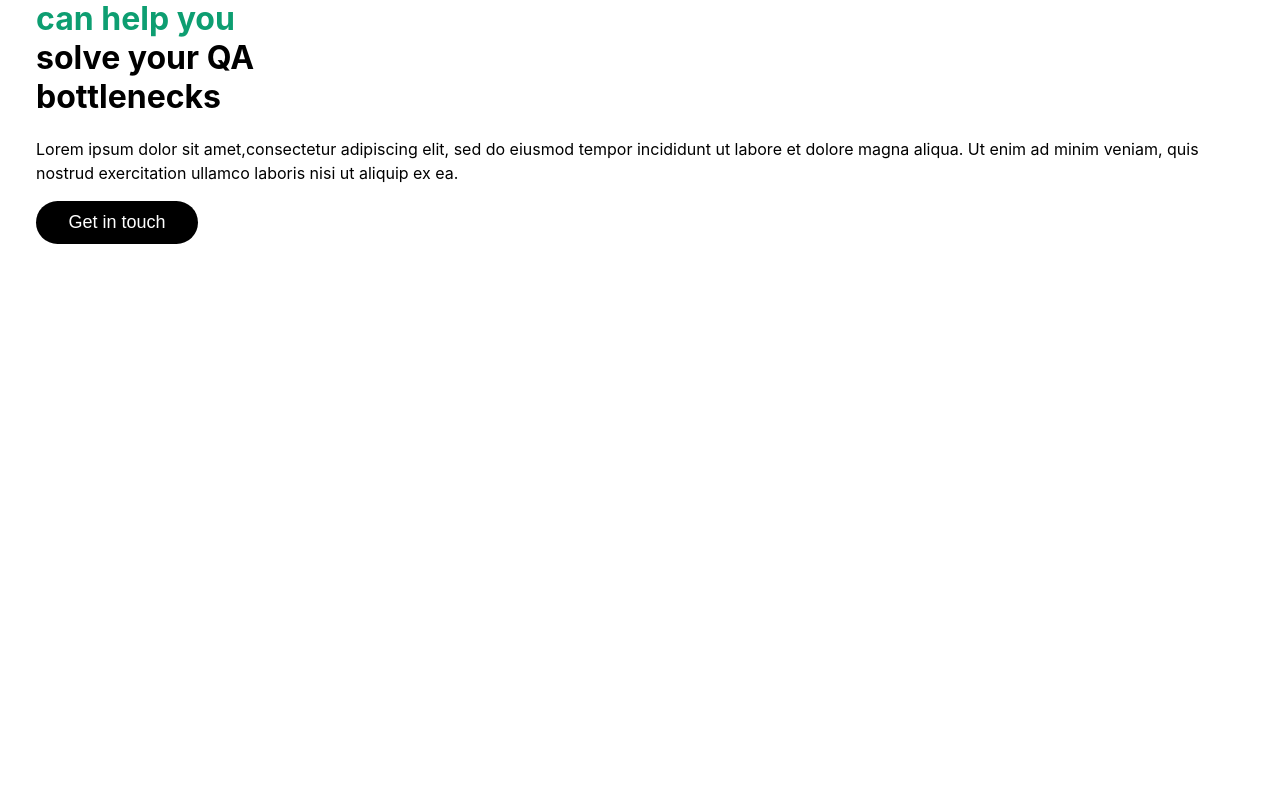
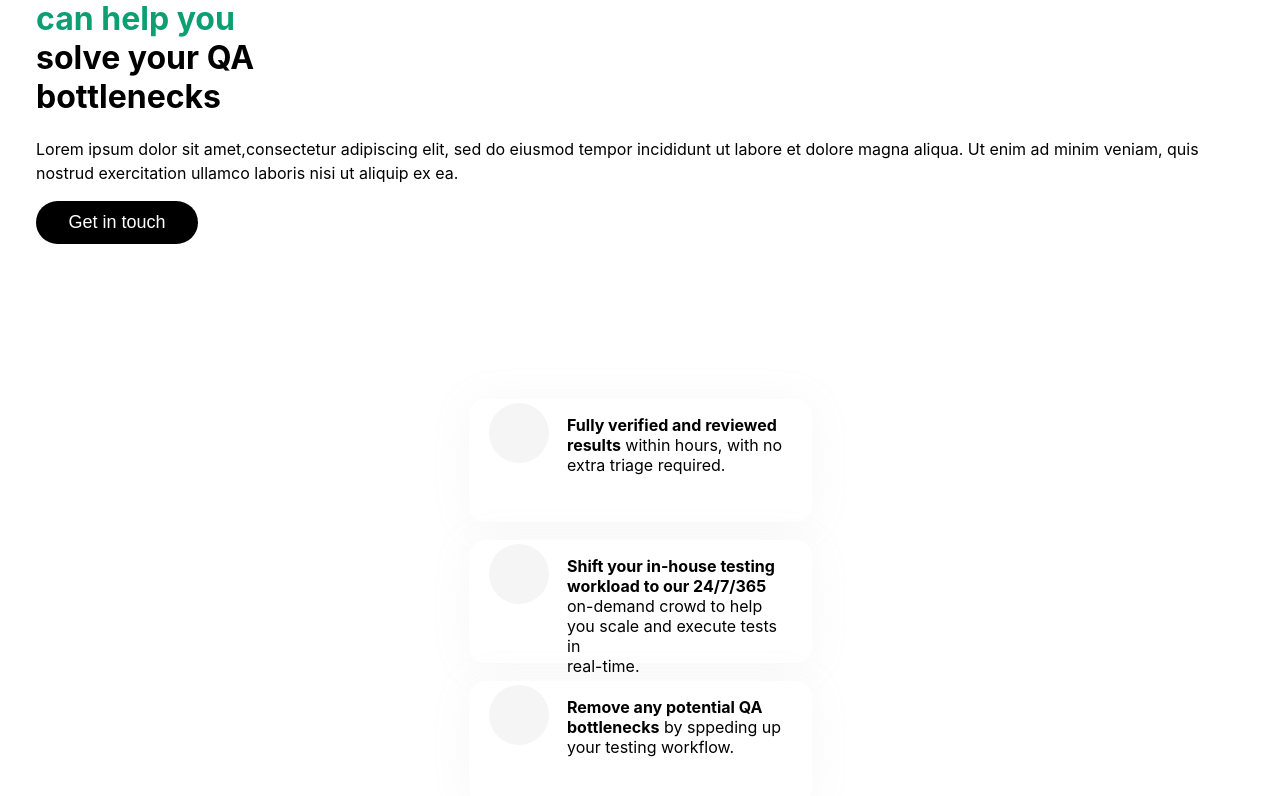
Before and after one commit to a11ysolutions/website, a React (Create React App) app: page /functional in a window 1280 px wide. Shown: the part 1342-2138 px from the top of the page. Before the commit the page ends 1622 px from the top, so only its background shows below. Built offline with nearby package versions, Linux system fonts and the light colour scheme.

Commit message:
fix: rearrange Achievement Cards in functional view

```diff
--- a/src/Components/Functional/Functional.js
+++ b/src/Components/Functional/Functional.js
@@ -23,27 +23,36 @@ function Functional() {
                 </p>
                 <Button>Get in touch</Button>
             </div>
-            {/* <AchievementCard>
+            <div style={{ marginTop: "135px" }}>
+                <div>
+                    <AchievementCard>
                         <p>
-                    <span style={{fontWeight: "bold"}}>Fully verified and reviewed
+                            <span style={{ fontWeight: "bold" }}>Fully verified and reviewed
                                 results</span> within hours, with no
                             extra triage required.
                         </p>
                     </AchievementCard>
-
+                </div>
+                <div style={{ marginTop: "18px" }}>
                     <AchievementCard>
                         <p>
-                <span style={{fontWeight: "bold"}}>Shift your in-house testing
+                            <span style={{ fontWeight: "bold" }}>Shift your in-house testing
                                 workload to our 24/7/365</span> on-demand crowd to help you
                             scale and execute tests in <br></br> real-time.
                         </p>
                     </AchievementCard>
+                </div>
 
+                <div style={{ marginTop: "18px" }}>
                     <AchievementCard>
-            <text>Fully verified and reviewed</text>
-            <text> results within hours, with no</text>
-            <text> extra triage required.</text>
-            </AchievementCard> */}
+                        <p>
+                            <span style={{ fontWeight: "bold" }}>Remove any potential QA
+                                bottlenecks</span> by sppeding up
+                            your testing workflow.
+                        </p>
+                    </AchievementCard>
+                </div>
+            </div>
         </div>
     )
 }
```
Lines whose indentation alone changed are shown as unchanged.
